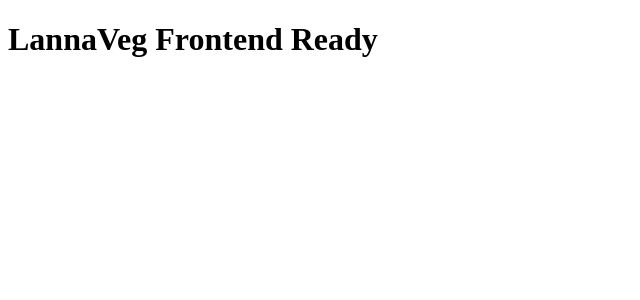
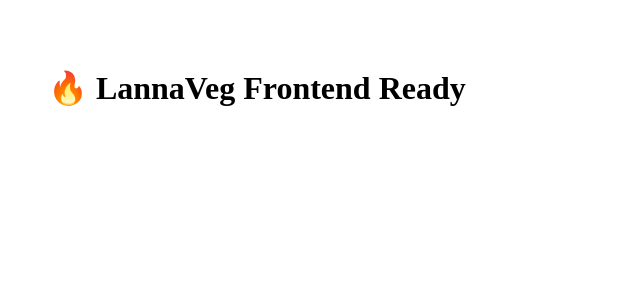
Before and after one commit to Biw000/LannaWeb, a Next.js app in the folder frontend/: page / in a window 1280 px wide. Shown: the top 300 px of the page, without its empty margins (0-640 px from the left). Built offline with nearby package versions, Linux system fonts and the light colour scheme.

Commit message:
Update index.tsx

```diff
--- a/frontend/src/pages/index.tsx
+++ b/frontend/src/pages/index.tsx
@@ -1,7 +1,9 @@
+import React from "react";
+
 export default function Home() {
   return (
-    <div>
-      <h1>LannaVeg Frontend Ready</h1>
+    <div style={{ padding: "40px" }}>
+      <h1>🔥 LannaVeg Frontend Ready</h1>
     </div>
   );
 }
```
